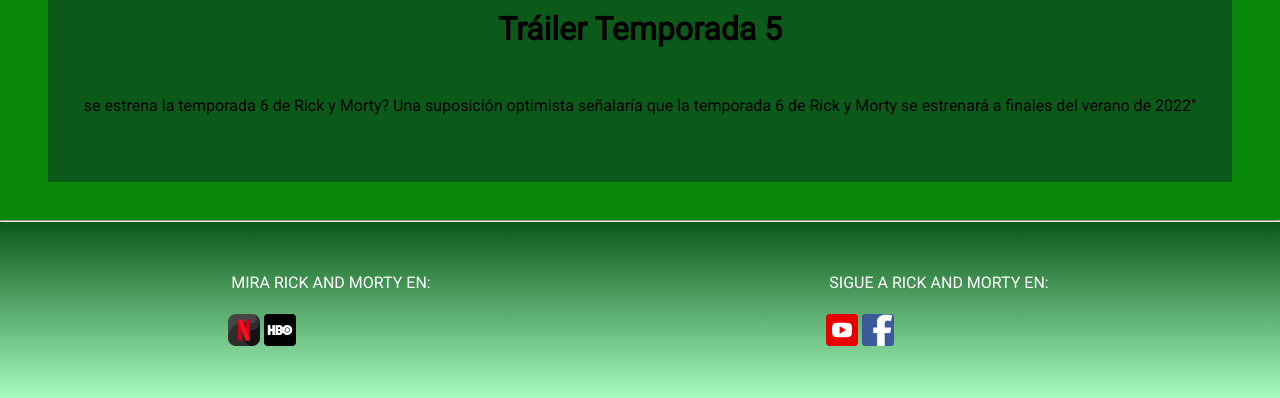
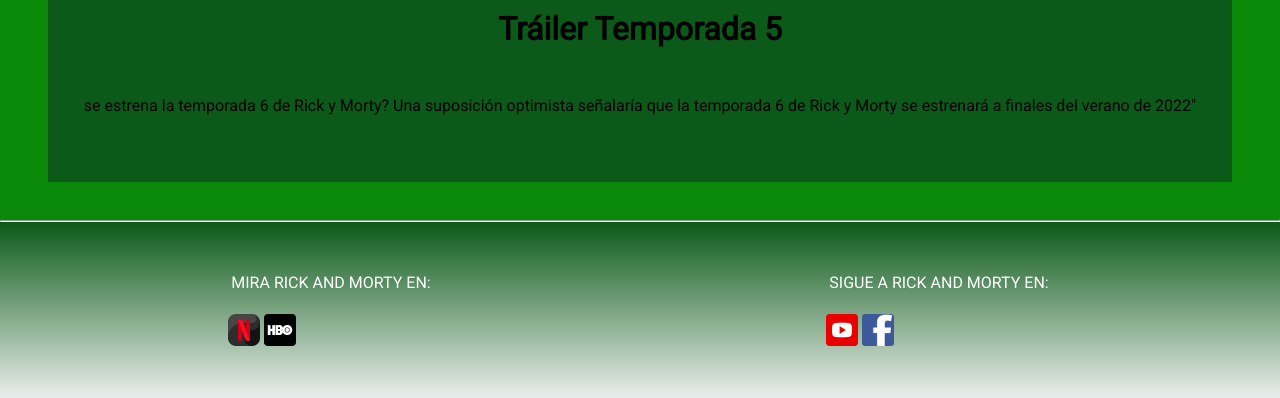
Before and after one commit to vmsalcedo/desafio-github-2, a plain HTML site: page index.html in a window 1280 px wide. Shown: the part 3953-4351 px from the top of the page. Drawn offline with Linux system fonts and the light colour scheme.

Commit message:
footer con gradientes diferentes en @media

```diff
--- a/css/style.css
+++ b/css/style.css
@@ -246,7 +246,7 @@ footer {
   .footer {
     background-color: rgb(11, 90, 25);
     height: auto;
-    background: linear-gradient(to bottom,rgb(11, 90, 25), rgb(167, 250, 192));
+    background: linear-gradient(to bottom,rgb(11, 90, 25), rgb(228, 231, 44));
   }
 
   .redes {
@@ -291,7 +291,15 @@ footer {
     width: 25rem;
     border-radius: 0.5rem;
   }
+  .footer {
+
+    background: linear-gradient(to bottom,rgb(167, 8, 8), rgb(234, 238, 235));
+  }
+
+
 }
+
+
 
 @media screen and (min-width: 768px) {
   .header {
@@ -341,7 +349,13 @@ footer {
     margin: 5px;
     text-decoration: none;
     color: rgb(10, 136, 10);
+
   }
+  .footer {
+
+    background: linear-gradient(to bottom,rgb(11, 90, 25), rgb(234, 238, 235));
+  }
+
 }
 
 
```
